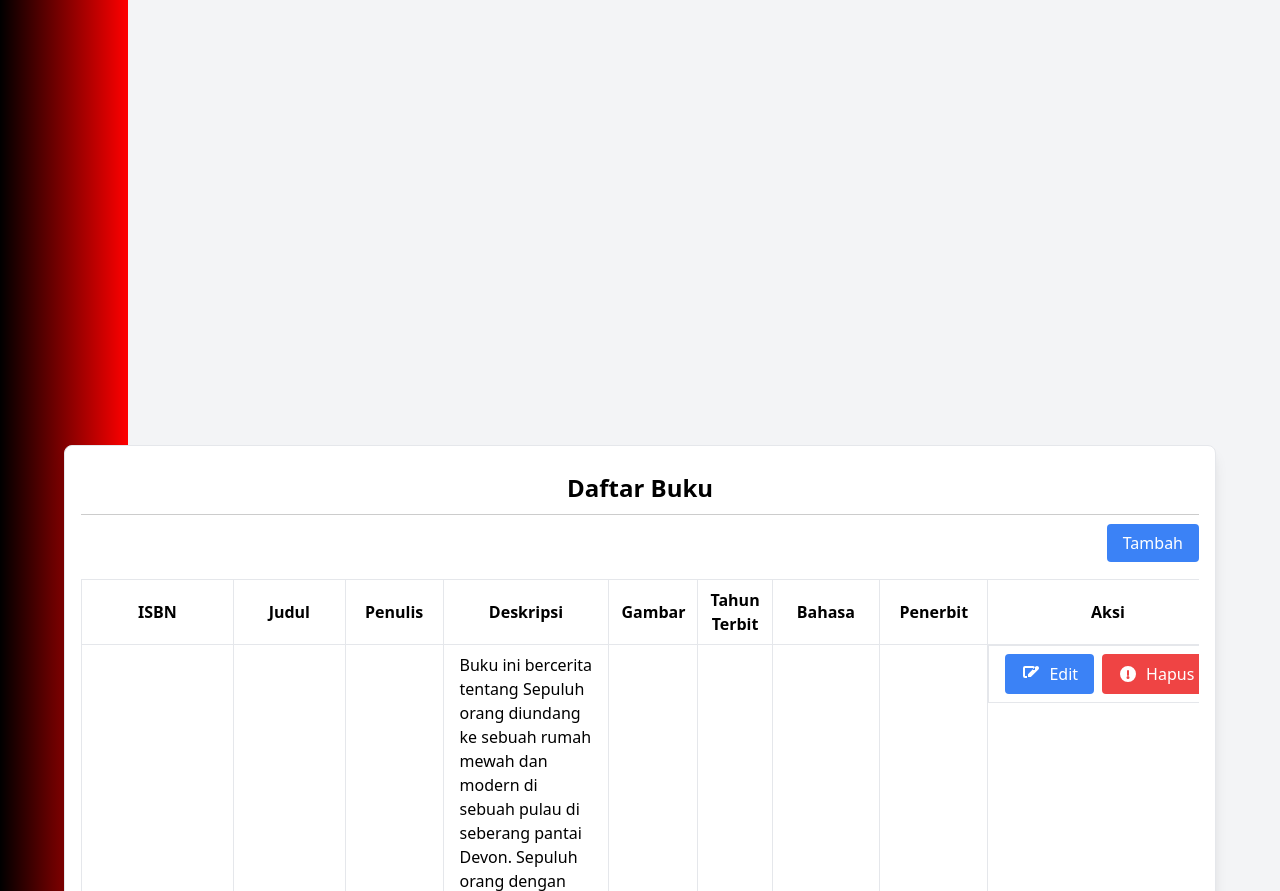
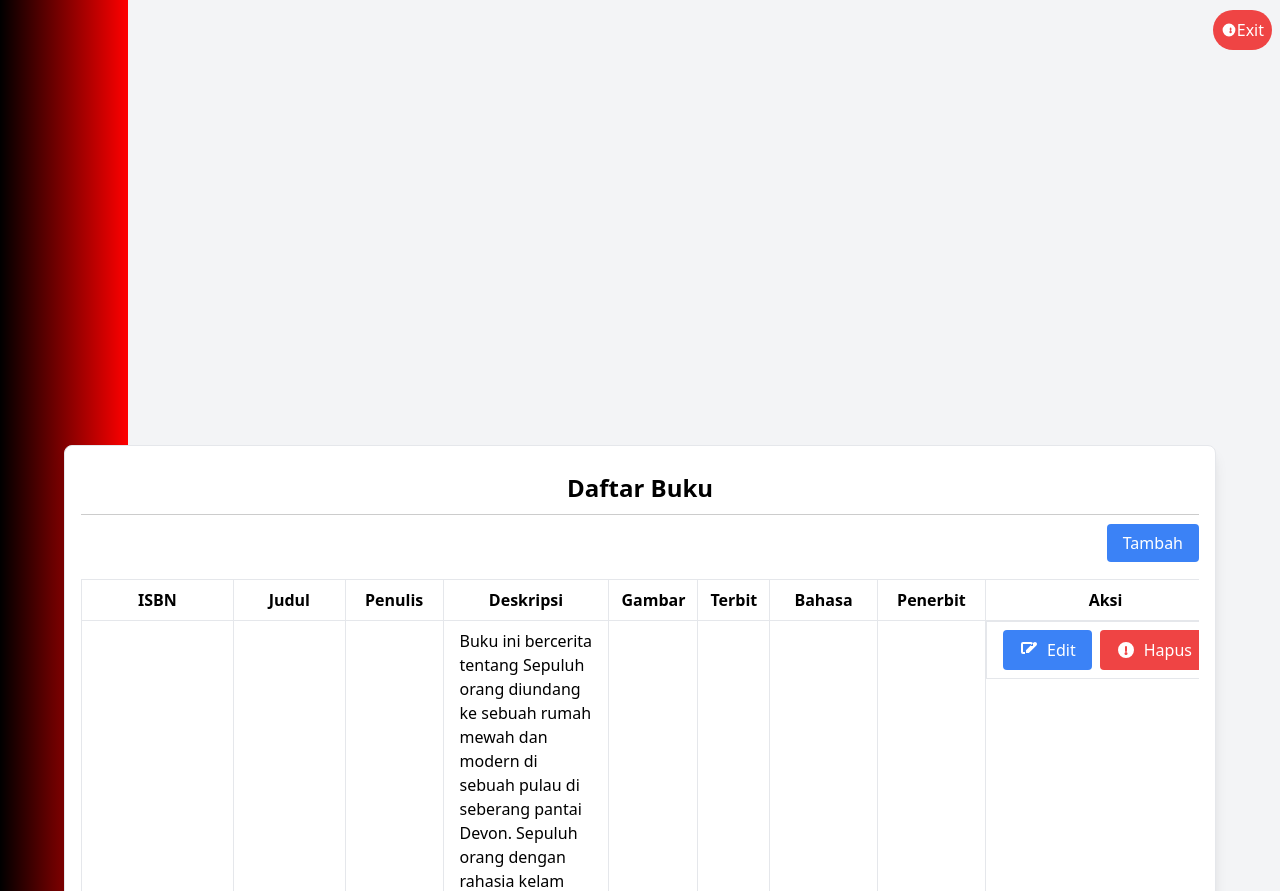
Before and after one commit to iqbalanandra/Pujang_ADSI, a PHP site: page /adminkatalogiasibuku.php in a window 1280 px wide. Shown: the top 891 px of the page. Run offline with PHP 8.4, Linux system fonts and the light colour scheme; data comes from the database, SQL or seed files in the repository; some libraries are stand-ins or nearby versions.

Commit message:
update new admin

```diff
--- a/public/admincreate.php
+++ b/public/admincreate.php
@@ -12,8 +12,8 @@ if ($_SERVER['REQUEST_METHOD'] == 'POST') {
     $publisher = $_POST['publisher'];
 
     if ($_FILES['src_gambar']['name']) {
-        $src_gambar = 'images/' . basename($_FILES['src_gambar']['name']);
-        move_uploaded_file($_FILES['src_gambar']['tmp_name'], '../' . $src_gambar);
+        $src_gambar = '../image/cover/' . basename($_FILES['src_gambar']['name']);
+        move_uploaded_file($_FILES['src_gambar']['tmp_name'], '../image/cover' . $src_gambar);
     } else {
         $src_gambar = null;
     }
@@ -108,7 +108,7 @@ if ($_SERVER['REQUEST_METHOD'] == 'POST') {
                     </svg>
                     Simpan
                 </button>
-          <a href="adminkatalogiasibuku.php" class="flex items-center mt-4 text-blue-500 hover:underline">
+           <a href="adminkatalogiasibuku.php" class="flex items-center mt-4 text-blue-500 hover:underline">
             <svg xmlns="http://www.w3.org/2000/svg" class="h-6 w-6 mr-2" fill="none" viewBox="0 0 24 24" stroke="currentColor" stroke-width="2">
                 <path stroke-linecap="round" stroke-linejoin="round" d="M15 19l-7-7 7-7" />
             </svg>
--- a/public/adminkatalogiasibuku.php
+++ b/public/adminkatalogiasibuku.php
@@ -63,9 +63,20 @@ $result = $koneksi->query($sql);
         .action-buttons svg {
             margin-right: 0.5rem;
         }
+        .data-exit{
+            position: absolute;
+            top: 10px;
+            right: 8px;
+        }
     </style>
 </head>
 <body class="bg-gray-100 flex items-center justify-center min-h-screen">
+    <a href="login.html" class="data-exit bg-red-500 text-white p-2 rounded-full inline-flex items-center justify-center">
+        <svg xmlns="http://www.w3.org/2000/svg" class="h-4 w-4 text-white" viewBox="0 0 20 20" fill="currentColor">
+            <path fill-rule="evenodd" d="M10 18a8 8 0 100-16 8 8 0 000 16zm3-10a1 1 0 10-2 0v2a1 1 0 002 0V8zm-1 6a1.5 1.5 0 100-3 1.5 1.5 0 000 3z" clip-rule="evenodd"/>
+        </svg>
+        Exit
+    </a>
     <div class="container mx-auto p-4 table-container border rounded-lg shadow-lg bg-white">
         <h1 class="h1-daftar text-2xl font-bold mb-4 text-center">Daftar Buku</h1>
         <div class="text-right mb-6">
@@ -80,7 +91,7 @@ $result = $koneksi->query($sql);
                         <th class="py-2 px-3 border">Penulis</th>
                         <th class="py-2 px-3 border">Deskripsi</th>
                         <th class="py-2 px-3 border">Gambar</th>
-                        <th class="py-2 px-3 border">Tahun Terbit</th>
+                        <th class="py-2 px-3 border">Terbit</th>
                         <th class="py-2 px-3 border">Bahasa</th>
                         <th class="py-2 px-3 border">Penerbit</th>
                         <th class="py-2 px-3 border">Aksi</th>
```
